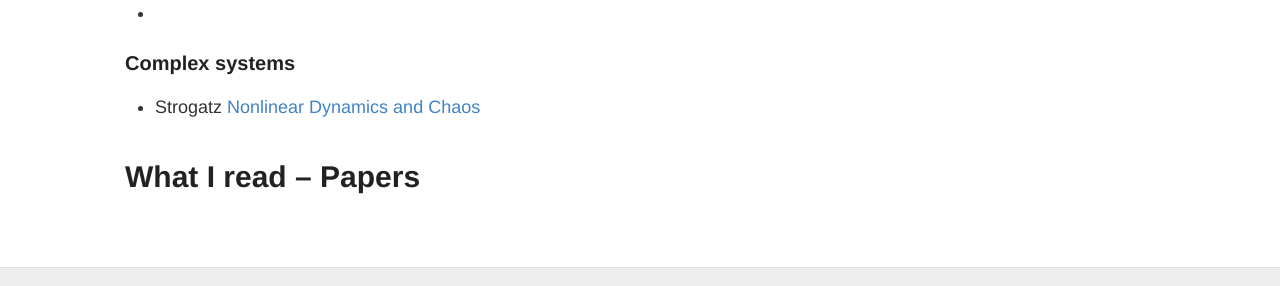
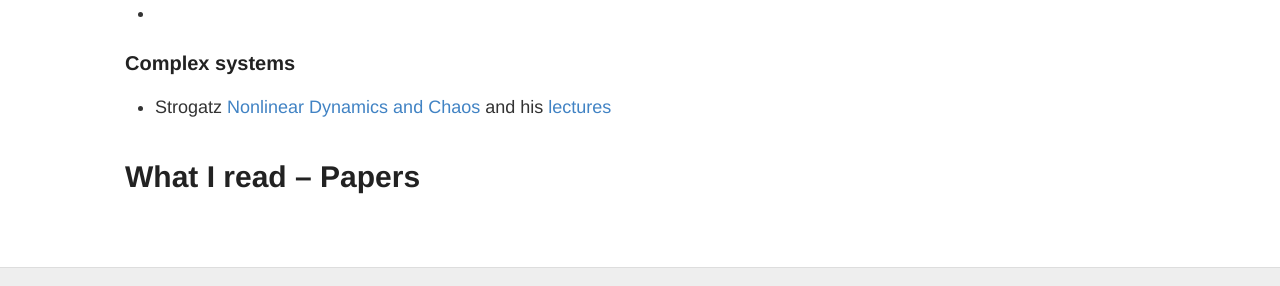
Before and after one commit to Mariusmarten/mariusmarten.github.io, a Jekyll site: the page built from resources.md, in a window 1280 px wide. Shown: the part 588-874 px from the top of the page. Built offline with Jekyll 4.4.1, drawn with Linux system fonts in a browser that asks for light colours.

Commit message:
Update resources.md

```diff
--- a/resources.md
+++ b/resources.md
@@ -19,7 +19,7 @@ A collection of resources for Machine Learning, Computational Neuroscience and C
 
 
 ### Complex systems
-- Strogatz [Nonlinear Dynamics and Chaos](http://www.hds.bme.hu/~fhegedus/Strogatz%20-%20Nonlinear%20Dynamics%20and%20Chaos.pdf)
+- Strogatz [Nonlinear Dynamics and Chaos](http://www.hds.bme.hu/~fhegedus/Strogatz%20-%20Nonlinear%20Dynamics%20and%20Chaos.pdf) and his [lectures](https://www.youtube.com/playlist?list=PLbN57C5Zdl6j_qJA-pARJnKsmROzPnO9V)
 
 
 
```
